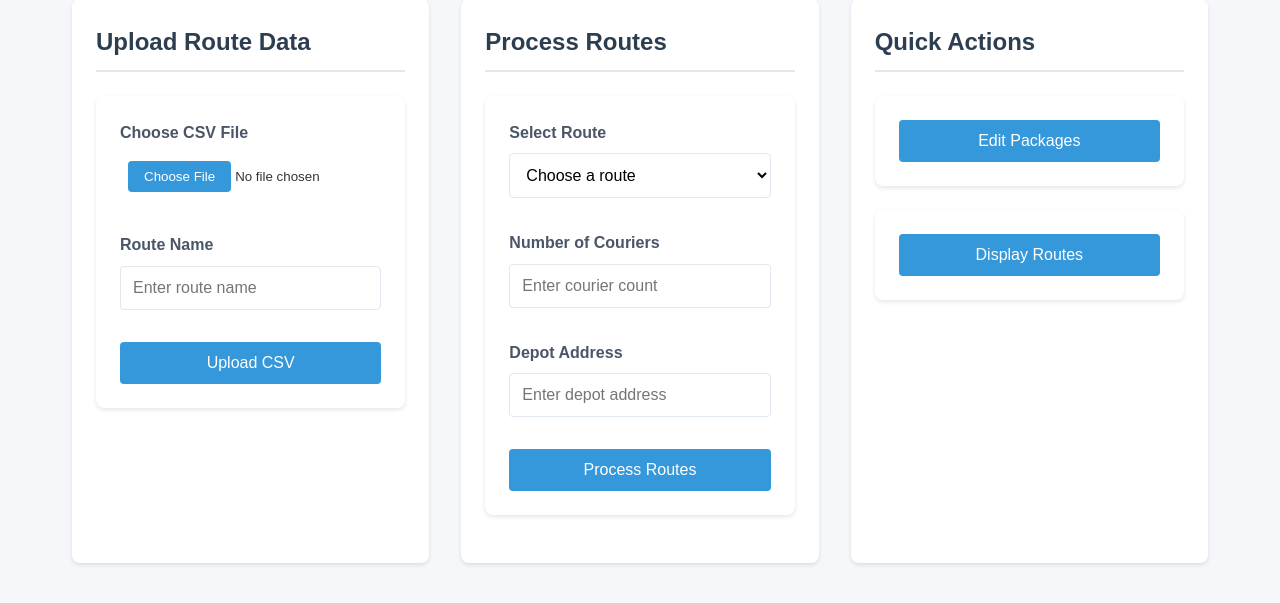
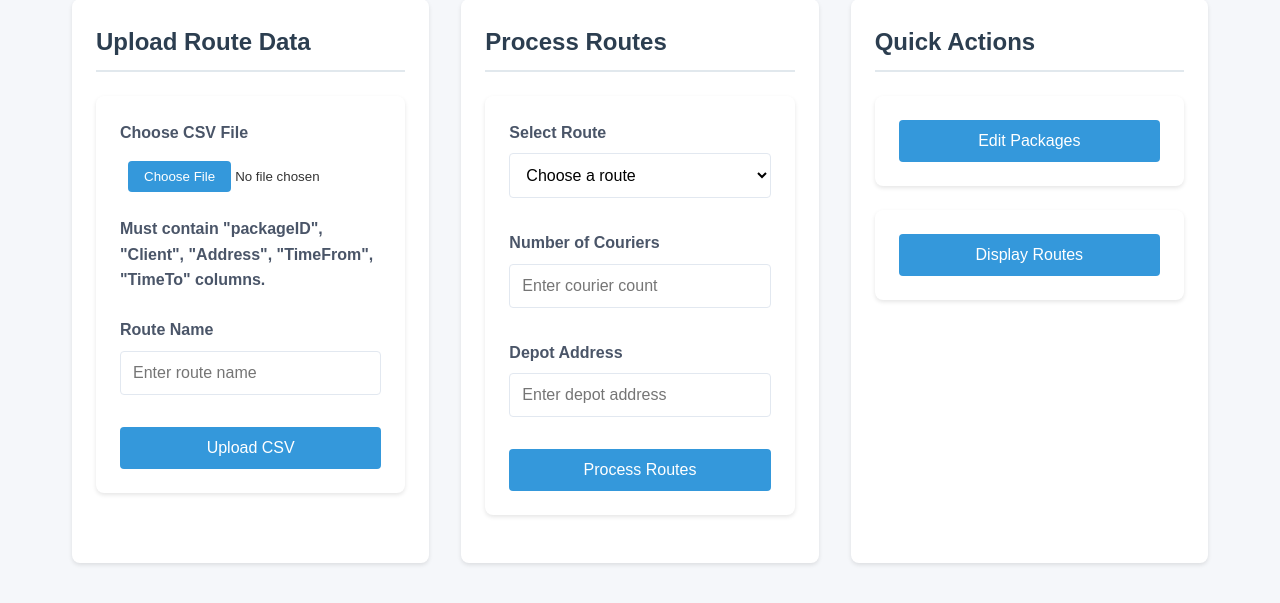
Before and after one commit to MartinsViksna/ProjektLab, a Flask app: page /dashboard in a window 1280 px wide. Shown: the part 188-791 px from the top of the page. Run offline with Flask 3, Linux system fonts and the light colour scheme; a user stored in the database is signed in; data comes from the database, SQL or seed files in the repository.

Commit message:
Description for uploading csv

```diff
--- a/templates/dashboard.html
+++ b/templates/dashboard.html
@@ -74,6 +74,7 @@
                         <div class="file-input-wrapper">
                             <label for="csv_file">Choose CSV File</label>
                             <input type="file" name="csv_file" accept=".csv" required>
+                            <label>Must contain "packageID", "Client", "Address", "TimeFrom", "TimeTo" columns.</label>
                         </div>
                     </div>
                     <div class="form-group">
```
